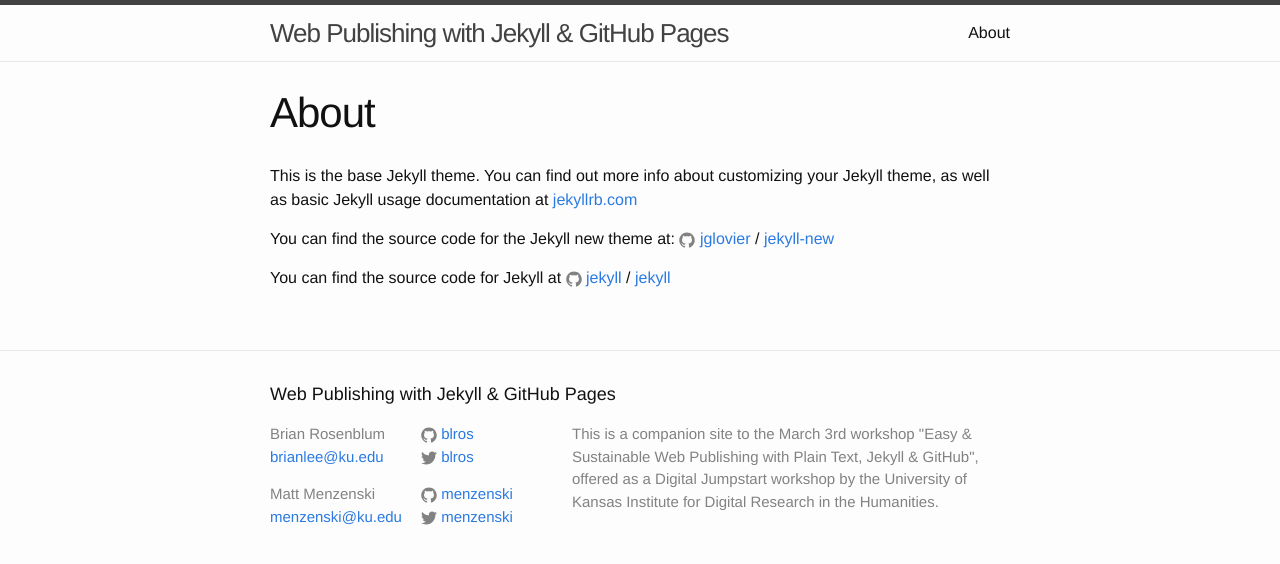
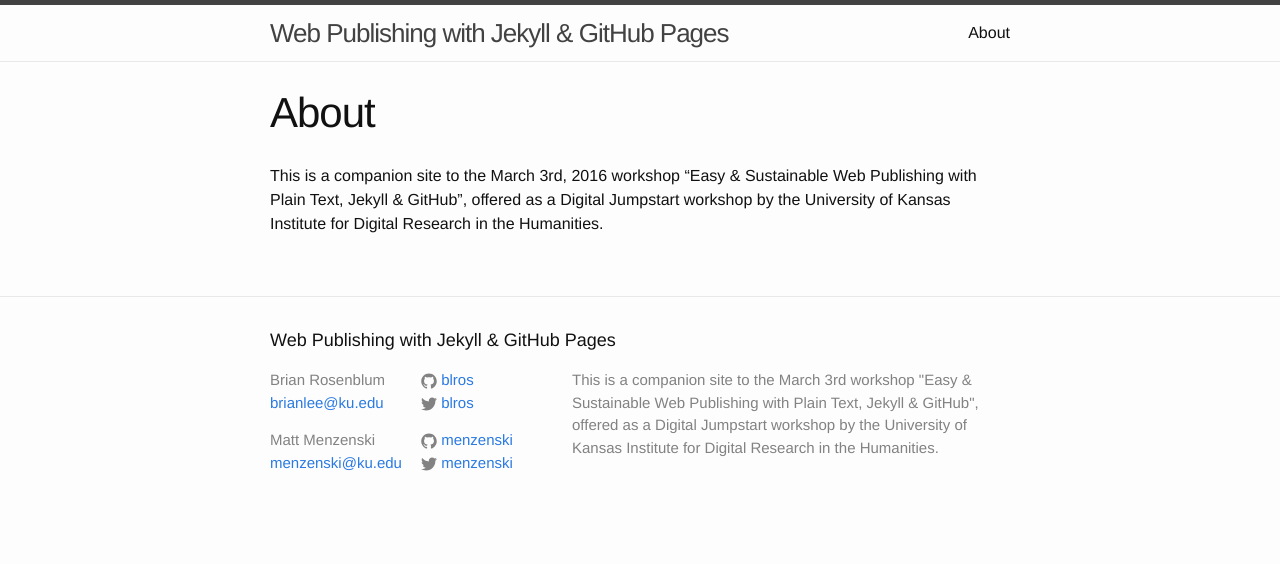
Before and after one commit to menzenski/idrh-static-site-workshop, a Jekyll site: the page built from about.md, in a window 1280 px wide. Shown: the top 564 px of the page. Built offline with Jekyll 4.4.1, drawn with Linux system fonts in a browser that asks for light colours.

Commit message:
Update about.md

```diff
--- a/about.md
+++ b/about.md
@@ -4,12 +4,4 @@ title: About
 permalink: /about/
 ---
 
-This is the base Jekyll theme. You can find out more info about customizing your Jekyll theme, as well as basic Jekyll usage documentation at [jekyllrb.com](http://jekyllrb.com/)
-
-You can find the source code for the Jekyll new theme at:
-{% include icon-github.html username="jglovier" %} /
-[jekyll-new](https://github.com/jglovier/jekyll-new)
-
-You can find the source code for Jekyll at
-{% include icon-github.html username="jekyll" %} /
-[jekyll](https://github.com/jekyll/jekyll)
+This is a companion site to the March 3rd, 2016 workshop "Easy & Sustainable Web Publishing with Plain Text, Jekyll & GitHub", offered as a Digital Jumpstart workshop by the University of Kansas Institute for Digital Research in the Humanities.
```
